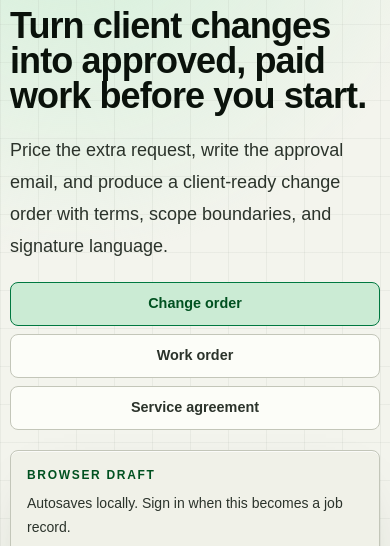
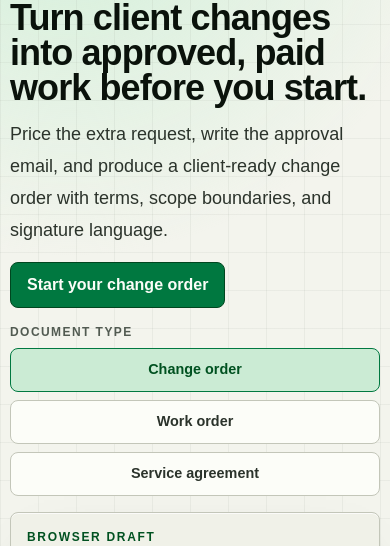
Before and after one commit to Ife-cyb/changeorderkit, a Next.js app: page / in a window 390 px wide. Shown: the part 128-674 px from the top of the page. Built offline with nearby package versions, Linux system fonts and the light colour scheme; no server answers; a web font is replaced by a local one.

Commit message:
Add a focused hero start path

```diff
--- a/src/components/change-order-generator.tsx
+++ b/src/components/change-order-generator.tsx
@@ -240,6 +240,10 @@ function autosaveLabel(
   return `Autosaved ${elapsedHours}h ago`;
 }
 
+function preferredScrollBehavior(): ScrollBehavior {
+  return window.matchMedia("(prefers-reduced-motion: reduce)").matches ? "auto" : "smooth";
+}
+
 function InputError({ id, message }: { id: string; message?: string }) {
   if (!message) {
     return null;
@@ -472,6 +476,7 @@ export function ChangeOrderGenerator({
   const [autosaveClock, setAutosaveClock] = useState(() => Date.now());
   const [outputMode, setOutputMode] = useState<OutputMode>("document");
   const [isSaving, startSaving] = useTransition();
+  const intakeRef = useRef<HTMLFormElement>(null);
   const outputRef = useRef<HTMLDivElement>(null);
   const firstFieldRef = useRef<HTMLInputElement>(null);
   const toastTimerRef = useRef<number | null>(null);
@@ -579,6 +584,12 @@ export function ChangeOrderGenerator({
     }
   }
 
+  function startDocument() {
+    trackFormStarted();
+    intakeRef.current?.scrollIntoView({ behavior: preferredScrollBehavior(), block: "start" });
+    window.setTimeout(() => firstFieldRef.current?.focus({ preventScroll: true }), 300);
+  }
+
   function setTextField(field: keyof ChangeOrderInput, value: string) {
     trackFormStarted();
     setInput((current) => ({ ...current, [field]: value }));
@@ -782,8 +793,8 @@ export function ChangeOrderGenerator({
   }
 
   return (
-    <section id="generator" className="tool-shell scroll-mt-6 py-7 sm:py-10" aria-label="Document generator">
-      <div className="mb-6 grid gap-5 lg:grid-cols-[minmax(0,0.95fr)_minmax(320px,0.45fr)] lg:items-end">
+    <section id="generator" className="tool-shell scroll-mt-6 py-5 sm:py-10" aria-label="Document generator">
+      <div className="mb-4 grid gap-4 sm:mb-6 sm:gap-5 lg:grid-cols-[minmax(0,0.95fr)_minmax(320px,0.45fr)] lg:items-end">
         <div>
           <p className="panel-kicker mb-3">
             <ShieldCheck className="h-4 w-4" aria-hidden="true" />
@@ -792,12 +803,18 @@ export function ChangeOrderGenerator({
           <h1 className="max-w-4xl text-4xl font-black leading-[0.98] tracking-tight text-[var(--ink)] sm:text-5xl lg:text-7xl">
             {activeCopy.hero}
           </h1>
-          <p className="mt-5 max-w-[65ch] text-lg leading-8 text-[var(--ink-soft)]">
+          <p className="mt-3 max-w-[65ch] text-lg leading-8 text-[var(--ink-soft)] sm:mt-5">
             {activeCopy.dek}
           </p>
+          <button type="button" className="btn btn-primary mt-4" onClick={startDocument}>
+            Start your {documentLabelLower}
+          </button>
+          <p className="mt-4 text-xs font-black uppercase tracking-[0.12em] text-[var(--muted)] sm:mt-5">
+            Document type
+          </p>
           <div
-            className="mt-5 grid w-full max-w-3xl grid-cols-1 gap-2 sm:grid-cols-3"
-            role="tablist"
+            className="mt-2 grid w-full max-w-3xl grid-cols-1 gap-2 sm:grid-cols-3"
+            role="radiogroup"
             aria-label="Document type"
           >
             {documentTypeOptions.map((option) => (
@@ -806,8 +823,8 @@ export function ChangeOrderGenerator({
                 type="button"
                 className={input.documentType === option.value ? "segment segment-active" : "segment"}
                 onClick={() => setDocumentType(option.value)}
-                role="tab"
-                aria-selected={input.documentType === option.value}
+                role="radio"
+                aria-checked={input.documentType === option.value}
               >
                 {option.label}
               </button>
@@ -883,7 +900,12 @@ export function ChangeOrderGenerator({
       </div>
 
       <div className="grid gap-5 xl:grid-cols-[minmax(0,0.92fr)_minmax(430px,1.08fr)] xl:items-start">
-        <form className="utility-panel no-print p-4 sm:p-5" onSubmit={onGenerate} noValidate>
+        <form
+          ref={intakeRef}
+          className="utility-panel no-print scroll-mt-6 p-4 sm:p-5"
+          onSubmit={onGenerate}
+          noValidate
+        >
           <div className="form-section-title mb-5">
             <div>
               <p className="panel-kicker">Scope intake</p>
```
